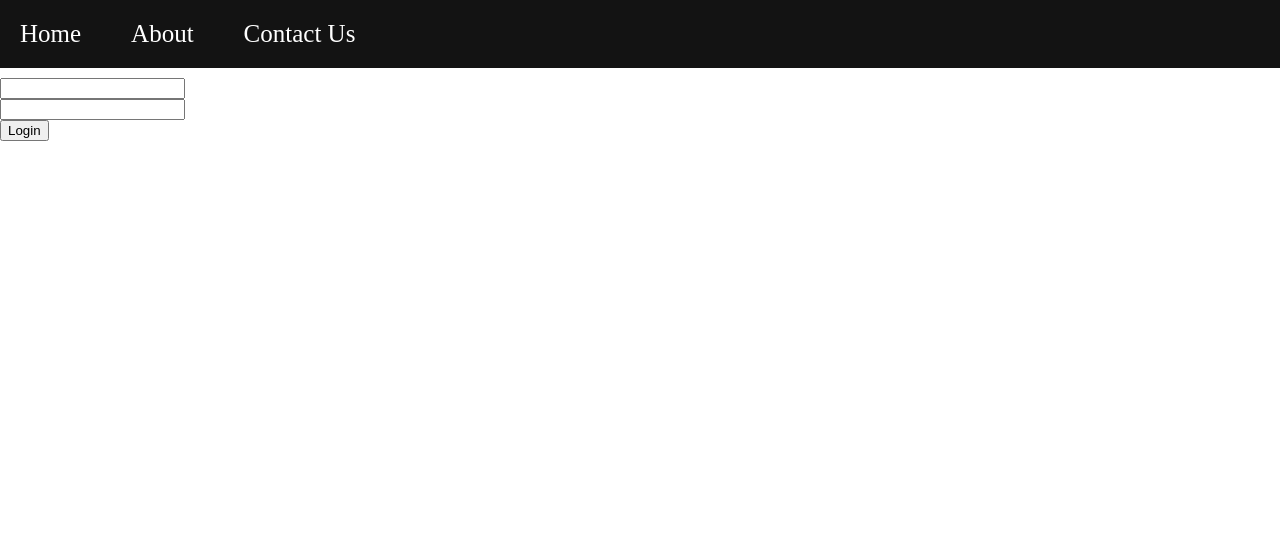
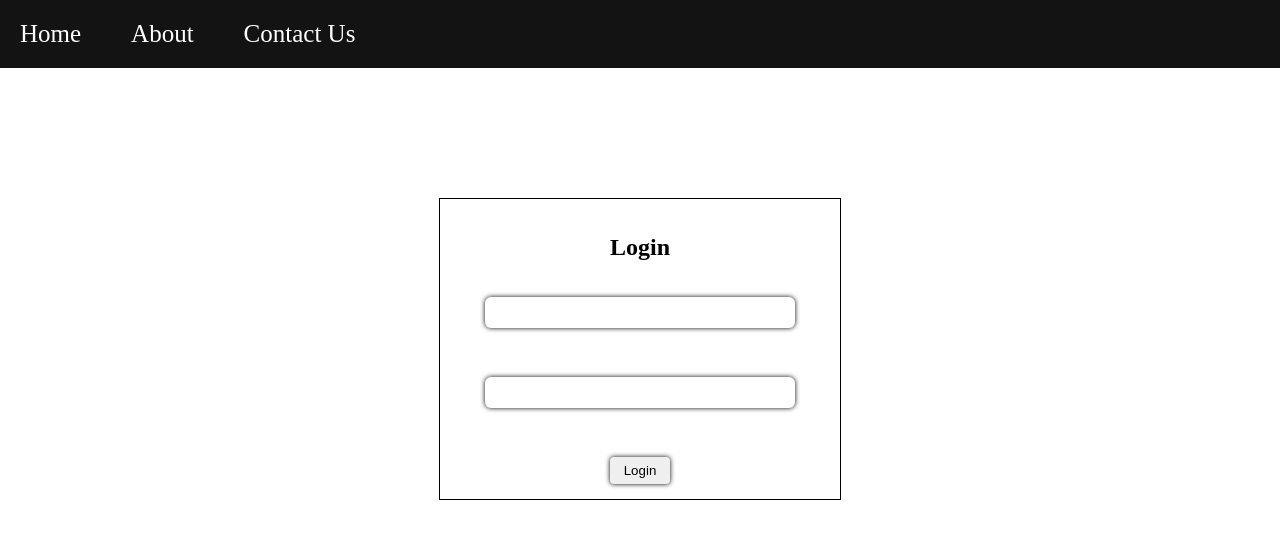
Before and after one commit to parameswararao960/MyWebPages, a plain HTML site: page index.html in a window 1280 px wide. Drawn offline with Linux system fonts and the light colour scheme.

Commit message:
Added styles to login form

```diff
--- a/index.html
+++ b/index.html
@@ -14,14 +14,17 @@
         <li class="navItems"><a href="#">Contact Us</a></li>
     </ul>
 
-    <div id="loginDiv">
-        <form>
-            <input class="inputTxt" type="text" name="userName">
-            <br>
-            <input class="inputTxt" type="text" name="userPassword">
-            <br>
+
+    <form id="loginForm">
+        <h2>Login</h2>
+        <input class="loginTxt" type="text" name="userName">
+        <br>
+        <input class="loginTxt" type="text" name="userPassword">
+        <br>
+        <div id="loginBtnDiv">
             <input id="loginBtn" type="submit" value="Login">
-        </form>
-    </div>
+        </div>
+    </form>
+
 </body>
 </html>
--- a/style.css
+++ b/style.css
@@ -8,7 +8,7 @@ body {
     color: white;
     list-style: none;
     padding: 20px;
-    margin: 0 0 10px 0;
+    margin: 0;
     display: flex;
     gap: 50px;
 }
@@ -25,3 +25,36 @@ body {
 .navItems a:hover {
     color: rgb(176, 176, 176);
 }
+
+#loginForm{
+    border: 1px solid black;
+    width: 400px;
+    height: 300px;
+    margin: 130px auto 0 auto;
+    display: flex;
+    flex-direction: column;
+    justify-content: space-evenly;
+    align-items: center;
+}
+
+.loginTxt {
+    width: 300px;
+    padding: 8px 5px;
+    border: none;
+    border-radius: 6px;
+    box-shadow: 0 0 5px black;
+}
+
+#loginBtnDiv {
+    display: flex;
+    justify-content : center;
+}
+
+#loginBtn {
+    border: none;
+    width: 60px;
+    padding: 6px 3px;
+    box-shadow: 0 0 5px black;
+    border-radius: 4px;
+
+}
```
